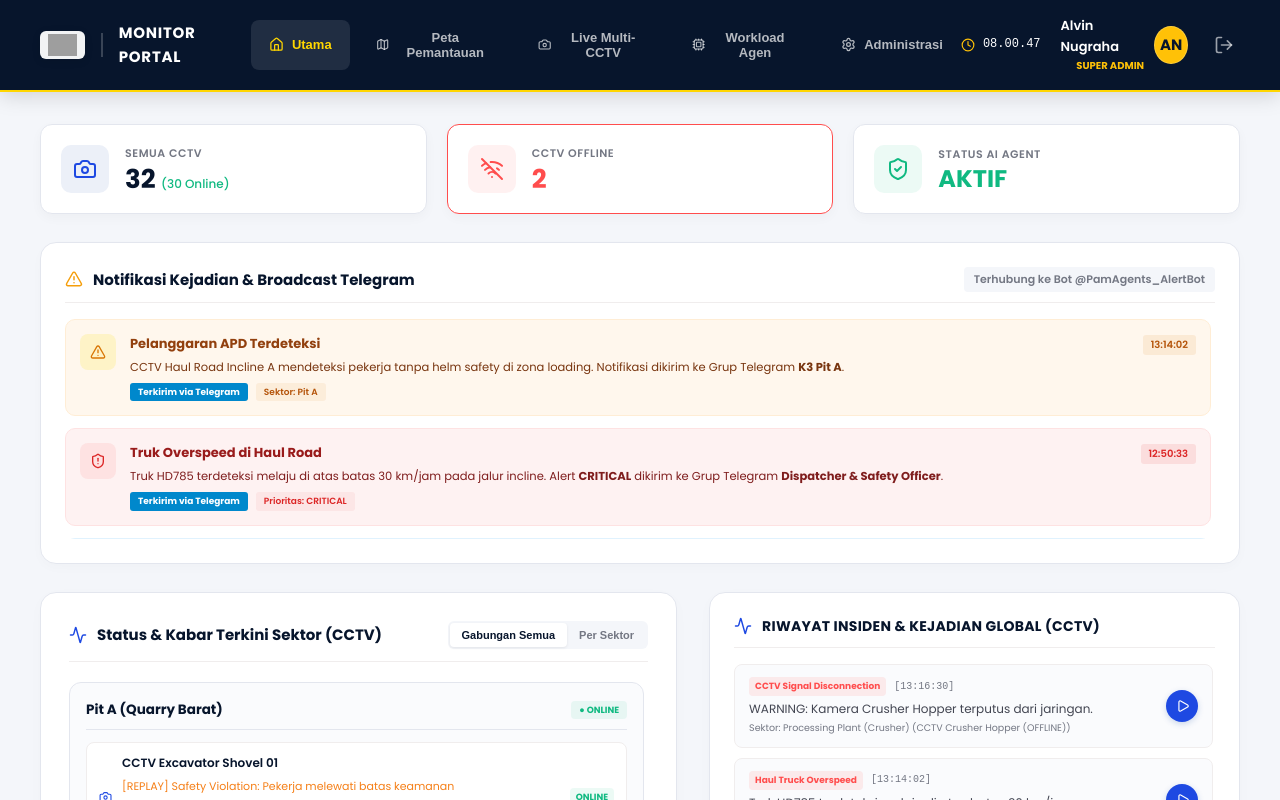
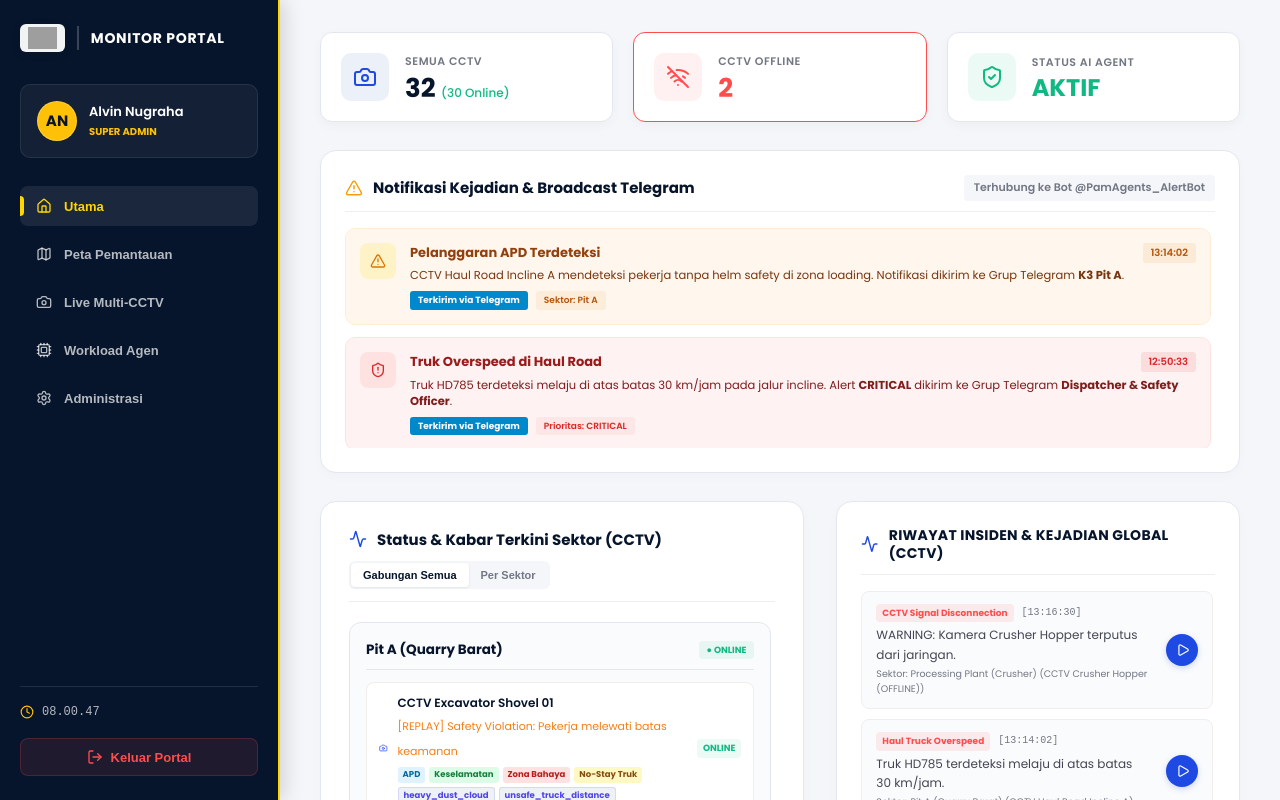
Before and after one commit to alvinrw/cctv_agent, a React (Vite) app: page /dashboard in a window 1280 px wide. Shown: the top 800 px of the page. Built offline with nearby package versions, Linux system fonts and the light colour scheme; sample sign-in values are in the browser's storage; grey boxes are pictures that could not be loaded.

Commit message:
feat(ui): convert horizontal top navbar into premium vertical sidebar

```diff
--- a/src/pages/Dashboard.jsx
+++ b/src/pages/Dashboard.jsx
@@ -969,20 +969,27 @@ export default function Dashboard() {
   ).sort((a, b) => b.time.localeCompare(a.time));
 
   return (
-    <main style={{ minHeight: '100vh', background: '#F4F6FA', paddingBottom: '60px' }}>
-
-      {/* ===== CUSTOM DASHBOARD NAVBAR ===== */}
-      <nav style={{
+    <div style={{ display: 'flex', minHeight: '100vh', background: '#F4F6FA' }}>
+
+      {/* ===== CUSTOM DASHBOARD SIDEBAR ===== */}
+      <aside style={{
+        width: '280px',
         background: 'var(--brand-dark)',
-        padding: '16px 40px',
         display: 'flex',
-        alignItems: 'center',
-        justifyContent: 'space-between',
-        boxShadow: '0 4px 20px rgba(0,0,0,0.15)',
-        borderBottom: '2.5px solid var(--brand-secondary)'
+        flexDirection: 'column',
+        boxShadow: '4px 0 20px rgba(0,0,0,0.15)',
+        borderRight: '2.5px solid var(--brand-secondary)',
+        position: 'fixed',
+        top: 0,
+        bottom: 0,
+        left: 0,
+        zIndex: 100,
+        padding: '24px 20px',
+        color: 'white',
+        overflowY: 'auto'
       }}>
         {/* Brand Logo */}
-        <div style={{ display: 'flex', alignItems: 'center', gap: '16px' }}>
+        <div style={{ display: 'flex', alignItems: 'center', gap: '12px', marginBottom: '32px' }}>
           <div style={{
             background: 'rgba(255, 255, 255, 0.95)',
             padding: '3px 8px',
@@ -995,149 +1002,218 @@ export default function Dashboard() {
             <img src="/logo.png" alt="PamAgents" style={{ height: '22px', width: 'auto' }} />
           </div>
           <div style={{ width: '1.5px', height: '24px', background: 'rgba(255,255,255,0.2)' }} />
-          <span style={{ color: 'white', fontWeight: 700, fontSize: '15px', letterSpacing: '0.05em' }}>MONITOR PORTAL</span>
+          <span style={{ color: 'white', fontWeight: 700, fontSize: '14px', letterSpacing: '0.05em' }}>MONITOR PORTAL</span>
         </div>
 
-        {/* 4 Dedicated Tabs */}
-        <div style={{ display: 'flex', gap: '8px' }}>
+        {/* Profile Info Card */}
+        <div style={{
+          background: 'rgba(255, 255, 255, 0.05)',
+          borderRadius: '10px',
+          padding: '16px',
+          marginBottom: '28px',
+          display: 'flex',
+          alignItems: 'center',
+          gap: '12px',
+          border: '1px solid rgba(255,255,255,0.08)'
+        }}>
+          <div style={{
+            width: '40px', height: '40px', borderRadius: '50%', background: '#FFC107',
+            color: 'var(--brand-dark)', display: 'flex', alignItems: 'center', justifyContent: 'center',
+            fontWeight: 700, fontSize: '15px', border: '1.5px solid rgba(255,255,255,0.2)',
+            flexShrink: 0
+          }}>
+            AN
+          </div>
+          <div style={{ display: 'flex', flexDirection: 'column', minWidth: 0 }}>
+            <span style={{ color: 'white', fontSize: '13px', fontWeight: 600, whiteSpace: 'nowrap', overflow: 'hidden', textOverflow: 'ellipsis' }}>Alvin Nugraha</span>
+            <span style={{ color: '#FFC107', fontSize: '10px', fontWeight: 700, textTransform: 'uppercase', marginTop: '2px' }}>Super Admin</span>
+          </div>
+        </div>
+
+        {/* Stacked Tabs */}
+        <div style={{ display: 'flex', flexDirection: 'column', gap: '8px', flex: 1 }}>
           <button
             onClick={() => setActiveSubTab('overview')}
             style={{
-              background: activeSubTab === 'overview' ? 'rgba(255,255,255,0.1)' : 'transparent',
+              background: activeSubTab === 'overview' ? 'rgba(255,255,255,0.08)' : 'transparent',
               border: 'none',
               borderRadius: '8px',
-              padding: '10px 18px',
+              padding: '12px 16px',
               color: activeSubTab === 'overview' ? '#FFD600' : 'rgba(255,255,255,0.7)',
               fontSize: '13px',
               fontWeight: 600,
               cursor: 'pointer',
               display: 'flex',
               alignItems: 'center',
-              gap: '8px',
-              transition: 'all 0.25s ease'
+              gap: '12px',
+              width: '100%',
+              textAlign: 'left',
+              transition: 'all 0.25s ease',
+              position: 'relative'
             }}
           >
-            <Home size={15} /> Utama
+            {activeSubTab === 'overview' && (
+              <span style={{
+                position: 'absolute', left: 0, top: '25%', bottom: '25%', width: '3.5px', background: '#FFD600', borderRadius: '0 4px 4px 0'
+              }} />
+            )}
+            <Home size={16} /> Utama
           </button>
 
           <button
             onClick={() => { setActiveSubTab('map'); setFilterKPI('ALL'); }}
             style={{
-              background: activeSubTab === 'map' ? 'rgba(255,255,255,0.1)' : 'transparent',
+              background: activeSubTab === 'map' ? 'rgba(255,255,255,0.08)' : 'transparent',
               border: 'none',
               borderRadius: '8px',
-              padding: '10px 18px',
+              padding: '12px 16px',
               color: activeSubTab === 'map' ? '#FFD600' : 'rgba(255,255,255,0.7)',
               fontSize: '13px',
               fontWeight: 600,
               cursor: 'pointer',
               display: 'flex',
               alignItems: 'center',
-              gap: '8px',
-              transition: 'all 0.25s ease'
+              gap: '12px',
+              width: '100%',
+              textAlign: 'left',
+              transition: 'all 0.25s ease',
+              position: 'relative'
             }}
           >
-            <Map size={15} /> Peta Pemantauan
+            {activeSubTab === 'map' && (
+              <span style={{
+                position: 'absolute', left: 0, top: '25%', bottom: '25%', width: '3.5px', background: '#FFD600', borderRadius: '0 4px 4px 0'
+              }} />
+            )}
+            <Map size={16} /> Peta Pemantauan
           </button>
 
           <button
             onClick={() => setActiveSubTab('live-cctv')}
             style={{
-              background: activeSubTab === 'live-cctv' ? 'rgba(255,255,255,0.1)' : 'transparent',
+              background: activeSubTab === 'live-cctv' ? 'rgba(255,255,255,0.08)' : 'transparent',
               border: 'none',
               borderRadius: '8px',
-              padding: '10px 18px',
+              padding: '12px 16px',
               color: activeSubTab === 'live-cctv' ? '#FFD600' : 'rgba(255,255,255,0.7)',
               fontSize: '13px',
               fontWeight: 600,
               cursor: 'pointer',
               display: 'flex',
               alignItems: 'center',
-              gap: '8px',
-              transition: 'all 0.25s ease'
+              gap: '12px',
+              width: '100%',
+              textAlign: 'left',
+              transition: 'all 0.25s ease',
+              position: 'relative'
             }}
           >
-            <Camera size={15} /> Live Multi-CCTV
+            {activeSubTab === 'live-cctv' && (
+              <span style={{
+                position: 'absolute', left: 0, top: '25%', bottom: '25%', width: '3.5px', background: '#FFD600', borderRadius: '0 4px 4px 0'
+              }} />
+            )}
+            <Camera size={16} /> Live Multi-CCTV
           </button>
 
           <button
             onClick={() => setActiveSubTab('workload')}
             style={{
-              background: activeSubTab === 'workload' ? 'rgba(255,255,255,0.1)' : 'transparent',
+              background: activeSubTab === 'workload' ? 'rgba(255,255,255,0.08)' : 'transparent',
               border: 'none',
               borderRadius: '8px',
-              padding: '10px 18px',
+              padding: '12px 16px',
               color: activeSubTab === 'workload' ? '#FFD600' : 'rgba(255,255,255,0.7)',
               fontSize: '13px',
               fontWeight: 600,
               cursor: 'pointer',
               display: 'flex',
               alignItems: 'center',
-              gap: '8px',
-              transition: 'all 0.25s ease'
+              gap: '12px',
+              width: '100%',
+              textAlign: 'left',
+              transition: 'all 0.25s ease',
+              position: 'relative'
             }}
           >
-            <Cpu size={15} /> Workload Agen
+            {activeSubTab === 'workload' && (
+              <span style={{
+                position: 'absolute', left: 0, top: '25%', bottom: '25%', width: '3.5px', background: '#FFD600', borderRadius: '0 4px 4px 0'
+              }} />
+            )}
+            <Cpu size={16} /> Workload Agen
           </button>
 
           <button
             onClick={() => setActiveSubTab('admin')}
             style={{
-              background: activeSubTab === 'admin' ? 'rgba(255,255,255,0.1)' : 'transparent',
+              background: activeSubTab === 'admin' ? 'rgba(255,255,255,0.08)' : 'transparent',
               border: 'none',
               borderRadius: '8px',
-              padding: '10px 18px',
+              padding: '12px 16px',
               color: activeSubTab === 'admin' ? '#FFD600' : 'rgba(255,255,255,0.7)',
               fontSize: '13px',
               fontWeight: 600,
               cursor: 'pointer',
               display: 'flex',
               alignItems: 'center',
-              gap: '8px',
-              transition: 'all 0.25s ease'
+              gap: '12px',
+              width: '100%',
+              textAlign: 'left',
+              transition: 'all 0.25s ease',
+              position: 'relative'
             }}
           >
-            <Settings size={15} /> Administrasi
+            {activeSubTab === 'admin' && (
+              <span style={{
+                position: 'absolute', left: 0, top: '25%', bottom: '25%', width: '3.5px', background: '#FFD600', borderRadius: '0 4px 4px 0'
+              }} />
+            )}
+            <Settings size={16} /> Administrasi
           </button>
         </div>
 
-        {/* Profile Clock */}
-        <div style={{ display: 'flex', alignItems: 'center', gap: '20px' }}>
-          <div style={{ display: 'flex', alignItems: 'center', gap: '8px', color: 'white', fontSize: '12px', fontFamily: 'monospace' }}>
+        {/* Sidebar Footer with Clock and Logout */}
+        <div style={{ borderTop: '1px solid rgba(255,255,255,0.1)', paddingTop: '16px', marginTop: 'auto', display: 'flex', flexDirection: 'column', gap: '16px' }}>
+          <div style={{ display: 'flex', alignItems: 'center', gap: '8px', color: 'rgba(255,255,255,0.7)', fontSize: '12px', fontFamily: 'monospace' }}>
             <Clock size={14} color="#FFC107" />
             <span>{timeStr}</span>
           </div>
 
-          <div style={{ display: 'flex', alignItems: 'center', gap: '10px' }}>
-            <div style={{ display: 'flex', flexDirection: 'column', alignItems: 'flex-end' }}>
-              <span style={{ color: 'white', fontSize: '13px', fontWeight: 600 }}>Alvin Nugraha</span>
-              <span style={{ color: '#FFC107', fontSize: '10px', fontWeight: 700, textTransform: 'uppercase' }}>Super Admin</span>
-            </div>
-            <div style={{
-              width: '38px', height: '38px', borderRadius: '50%', background: '#FFC107',
-              color: 'var(--brand-dark)', display: 'flex', alignItems: 'center', justifyContent: 'center',
-              fontWeight: 700, fontSize: '15px', border: '1.5px solid rgba(255,255,255,0.2)'
-            }}>
-              AN
-            </div>
-          </div>
-
           <button
             onClick={handleLogout}
             style={{
-              background: 'none', border: 'none', color: 'rgba(255,255,255,0.6)',
-              cursor: 'pointer', padding: '6px', borderRadius: '50%',
-              display: 'flex', alignItems: 'center', justifyContent: 'center',
+              background: 'rgba(255,77,77,0.1)',
+              border: '1px solid rgba(255,77,77,0.2)',
+              borderRadius: '8px',
+              padding: '10px 16px',
+              color: '#ff4d4d',
+              fontSize: '13px',
+              fontWeight: 600,
+              cursor: 'pointer',
+              display: 'flex',
+              alignItems: 'center',
+              justifyContent: 'center',
+              gap: '8px',
+              width: '100%',
               transition: 'all 0.2s ease'
             }}
-            onMouseEnter={e => e.currentTarget.style.color = '#ff4d4d'}
-            onMouseLeave={e => e.currentTarget.style.color = 'rgba(255,255,255,0.6)'}
-            title="Keluar dari Portal"
+            onMouseEnter={e => {
+              e.currentTarget.style.background = '#ff4d4d';
+              e.currentTarget.style.color = 'white';
+            }}
+            onMouseLeave={e => {
+              e.currentTarget.style.background = 'rgba(255,77,77,0.1)';
+              e.currentTarget.style.color = '#ff4d4d';
+            }}
           >
-            <LogOut size={20} />
+            <LogOut size={16} /> Keluar Portal
           </button>
         </div>
-      </nav>
+      </aside>
+
+      {/* Main Content Area */}
+      <main style={{ flex: 1, marginLeft: '280px', minHeight: '100vh', background: '#F4F6FA', paddingBottom: '60px', minWidth: 0 }}>
 
       {/* ===== TAB 1: RINGKASAN UTAMA (OVERVIEW) ===== */}
       {activeSubTab === 'overview' && (
@@ -3622,5 +3698,6 @@ export default function Dashboard() {
         }
       `}</style>
     </main>
+    </div>
   );
 }
```
